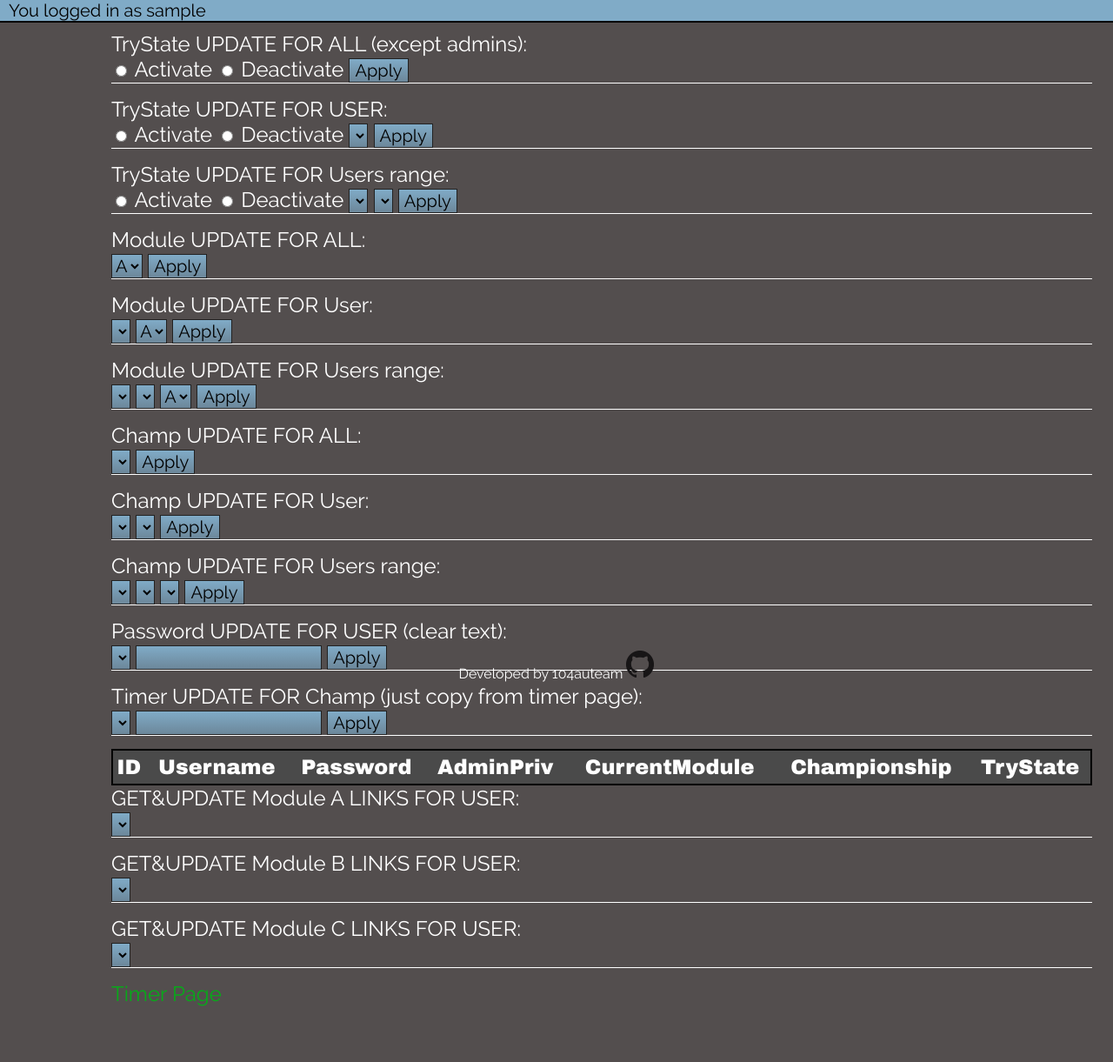
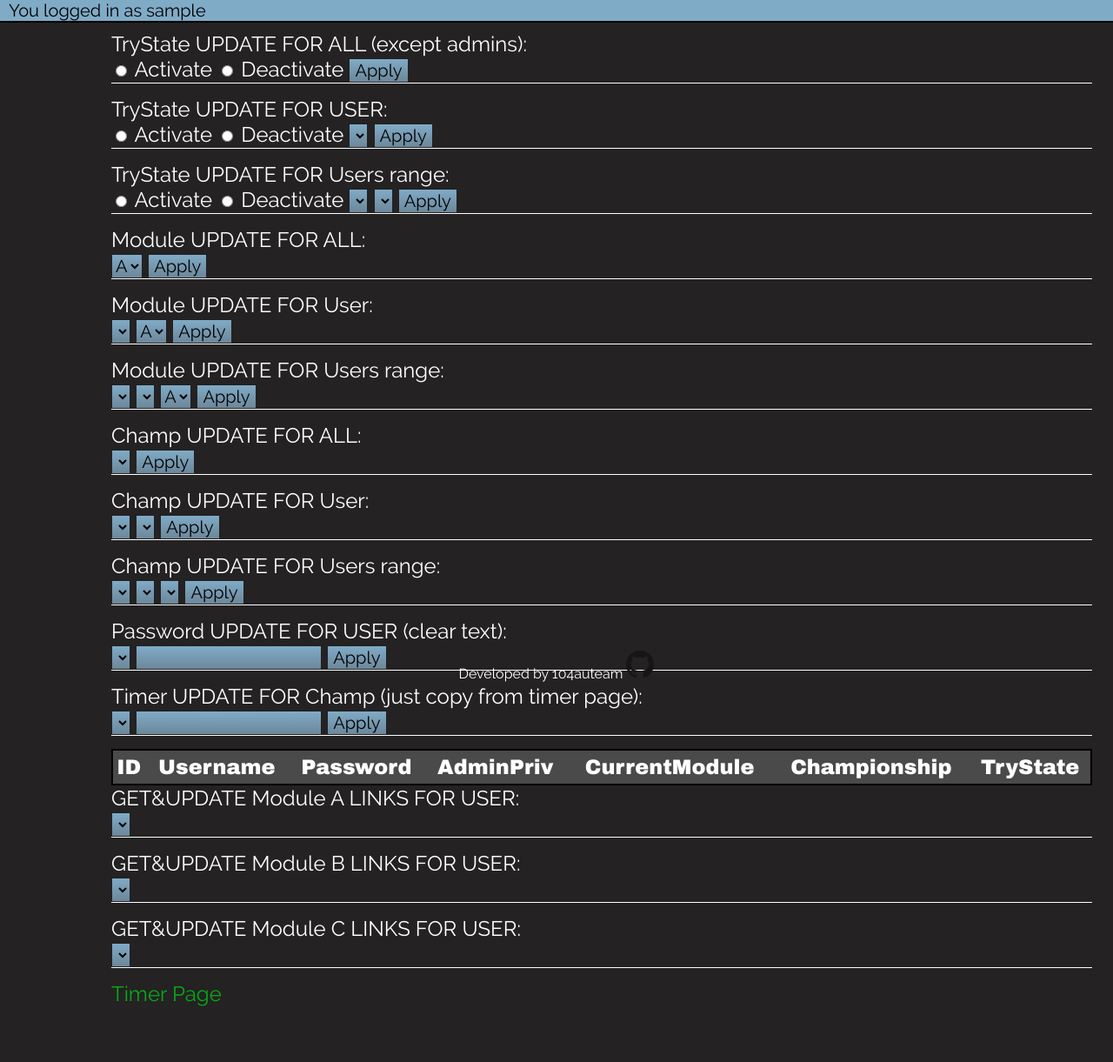
Before and after one commit to MisterMotvey/RemoteTopology, a PHP site: page /site/admin/admin.php in a window 1280 px wide; the page is wider, and only the part inside the window is pictured. Shown: that part at 87% size. Run offline with PHP 8.4, Linux system fonts and the light colour scheme; the visitor is signed in with stand-in values (Sample User, id 1); data that the repository does not hold is empty.

Commit message:
Redesign

```diff
--- a/php-fpm/data/site/admin/action.php
+++ b/php-fpm/data/site/admin/action.php
@@ -88,6 +88,7 @@
                     }
                 }
                 else {
+                    // For debug lol :))))
                     // echo $module;       $query   = $conn->query("SELECT Complex213 FROM championships.champ_list WHERE `Event` = '$champ'");$complex_champ = $query->fetch();
                     $sql        = "SELECT $module FROM championships.Devices WHERE `Champ` =
                     (SELECT Championship FROM usersinfo.currentstate WHERE `Username` = '$username')";
--- a/php-fpm/data/site/css/master.css
+++ b/php-fpm/data/site/css/master.css
@@ -9,7 +9,7 @@ html {
 }
 body {
   margin: 0 auto;
-  background-color: #534e4e;
+  background-color: #242222;
   color: white;
   height: 100%;
   width: 100%;
--- a/php-fpm/data/site/dcnt/cn/include/CClient.class.php
+++ b/php-fpm/data/site/dcnt/cn/include/CClient.class.php
@@ -29,7 +29,6 @@ class CClient {
 	private static function getRec( $id ) {
 
 		CDb::open();
-
 		$rec = array();
 
 		$rs = CTable::findByID( "dcount", "dcount_id", $id, array(
--- a/php-fpm/data/site/dcnt/lib/sys/CPreProc.class.php
+++ b/php-fpm/data/site/dcnt/lib/sys/CPreProc.class.php
@@ -26,6 +26,7 @@ class CPreProc {
 			if ( $b_https ) {
 				$url .= "s";
 			}
+			$_SERVER["SERVER_NAME"] = 'demo2020.wsr39.online';
 
 			$url .= "://" . $_SERVER["SERVER_NAME"];
 
--- a/php-fpm/data/site/scheme/mejvuz/mejvuz.php
+++ b/php-fpm/data/site/scheme/mejvuz/mejvuz.php
@@ -156,7 +156,7 @@
         </div>
 
         <div class="host VPN"
-        onclick="callhost('<?php echo $links['SRV2']; ?>');">
+        onclick="callhost('<?php echo $links['VPN']; ?>');">
         </div>
 
         <div class="host MON"
```
